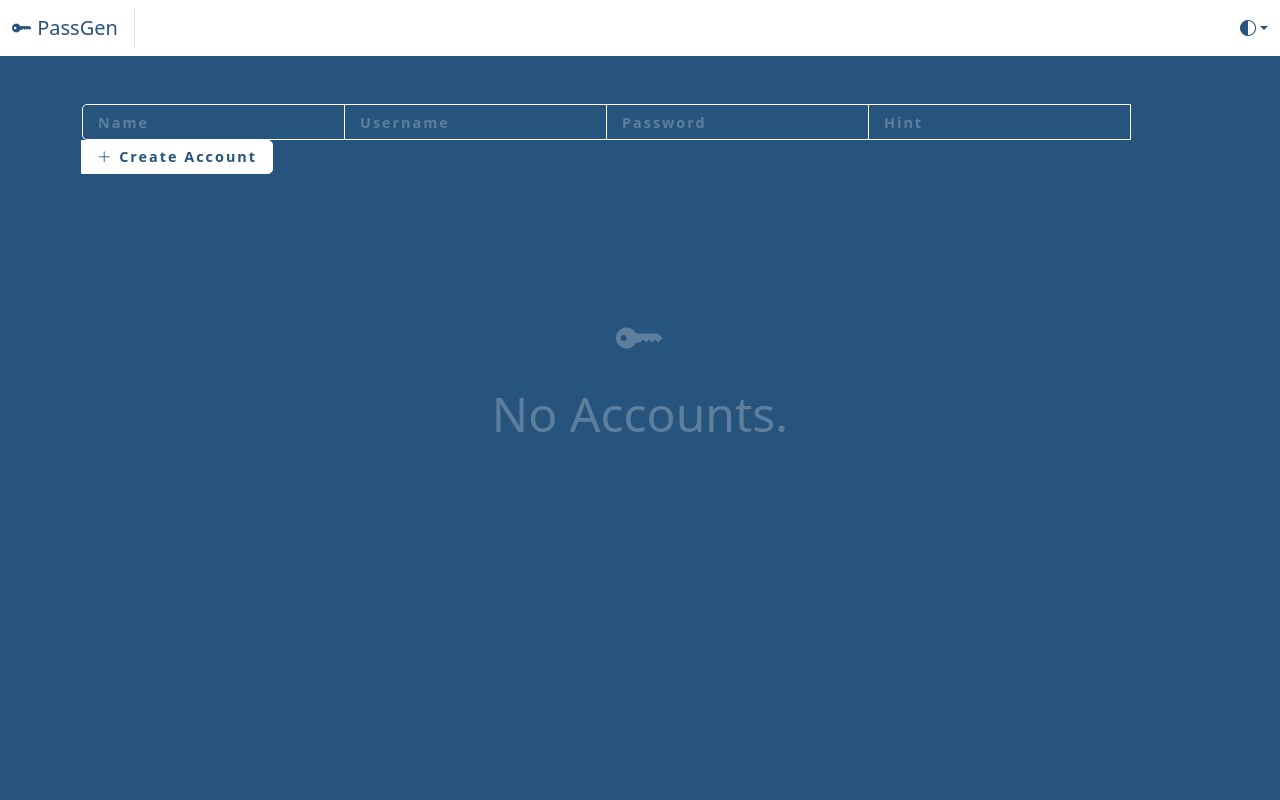
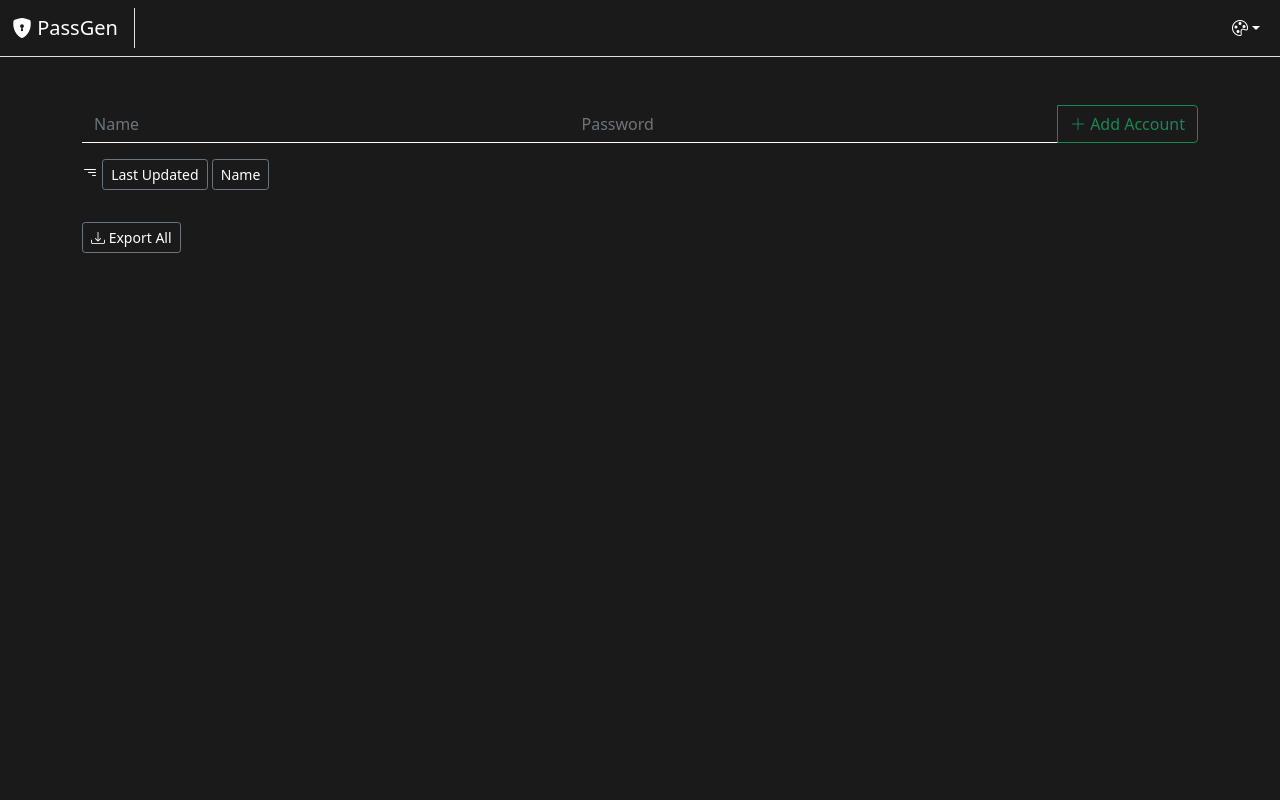
Before and after one commit to misterrager8/PassGen, a Flask app: page / in a window 1280 px wide. Run offline with Flask 2, Linux system fonts and the light colour scheme; some libraries are stand-ins or nearby versions.

Commit message:
v2.0.1 refactoring

```diff
--- a/PassGen/__init__.py
+++ b/PassGen/__init__.py
@@ -1,10 +1,8 @@
+import pymysql
 from flask import Flask
 from flask_sqlalchemy import SQLAlchemy
-import pymysql
 
 pymysql.install_as_MySQLdb()
-
-
 db = SQLAlchemy()
 
 
--- a/config.py
+++ b/PassGen/config.py
@@ -1,5 +1,6 @@
+import os
+
 import dotenv
-import os
 
 dotenv.load_dotenv()
 
--- a/PassGen/models.py
+++ b/PassGen/models.py
@@ -4,12 +4,12 @@ from PassGen import db
 class Account(db.Model):
     __tablename__ = "accounts"
 
-    id = db.Column(db.Integer, primary_key=True)
     name = db.Column(db.Text)
+    password = db.Column(db.Text)
     username = db.Column(db.Text)
-    password = db.Column(db.Text)
     hint = db.Column(db.Text)
     last_updated = db.Column(db.DateTime)
+    id = db.Column(db.Integer, primary_key=True)
 
     def __init__(self, **kwargs):
         super(Account, self).__init__(**kwargs)
--- a/PassGen/static/main.css
+++ b/PassGen/static/main.css
@@ -1,57 +1,28 @@
-:root, html[data-theme='dark'] {
-    --primary-bg: #26547C;
+:root, html[data-theme="dark"] {
+    --primary-bg: #1a1a1a;
     --primary-txt: white;
-    --secondary-bg: white;
-    --secondary-txt: #26547C;
 }
 
-html[data-theme='light'] {
+html[data-theme="light"] {
     --primary-bg: white;
-    --primary-txt: #26547C;
-    --secondary-bg: #26547C;
-    --secondary-txt: white;
+    --primary-txt: #1a1a1a;
 }
 
 a, a:hover {
+    color: inherit !important;
+    text-decoration: none;
     cursor: pointer;
-    text-decoration: none;
-    color: inherit;
 }
 
-.navbar, .btn-custom, .dropdown-menu, .dropdown-item {
-    background-color: var(--secondary-bg);
-    color: var(--secondary-txt);
-}
-
-body, .modal-content, .input-custom, .input-hidden, .btn-custom:hover, .card, .dropdown-item:hover {
+body, .dropdown-menu {
     background-color: var(--primary-bg);
     color: var(--primary-txt);
 }
 
-.border-custom, .btn-custom, .input-custom, .card-body {
-    border: 1px solid var(--primary-txt);
-    border-radius: 5px;
+.form-control, .form-control:focus, .form-control:read-only {
+    background-color: inherit;
+    color: inherit;
+    border: 0;
+    border-radius: 0;
+    border-bottom: 1px solid;
 }
-
-.font-custom, .btn-custom, ::placeholder, .dropdown-item {
-    letter-spacing: 2px;
-    font-weight: bold;
-    font-size: 0.9em;
-}
-
-.btn-custom, .input-custom {
-    padding: 5px 15px;
-}
-
-.btn-custom, .dropdown-item {
-    transition: background-color .5s;
-}
-
-.input-hidden {
-    border: 0;
-}
-
-::placeholder {
-    color: inherit;
-    opacity: 25%;
-}
--- a/PassGen/static/main.js
+++ b/PassGen/static/main.js
@@ -11,35 +11,21 @@ function toggleDiv(divId) {
     $('#' + divId).fadeToggle(150);
 }
 
-function refreshPage() {
-    $('#pageContent').load(location.href + ' #pageContent');
+function copyPass(accountId) {
+    $('#pass' + accountId).show();
+    $('#pass' + accountId).select();
+    document.execCommand('copy');
+    $('#pass' + accountId).hide();
+
+
+    $('#copyBtn' + accountId).toggleClass('bi-clipboard bi-clipboard-check text-success');
+    setTimeout(function() {
+        $('#copyBtn' + accountId).toggleClass('bi-clipboard bi-clipboard-check text-success');
+    }, 1500);
 }
 
-function createAccount() {
-    $('#spinner').show();
-    $.post('create_account', {
-        name: $('#name').val(),
-        username: $('#username').val(),
-        password: $('#password').val(),
-        hint: $('#hint').val()
-    }, function(data) {
-        refreshPage();
+function exportAccounts() {
+    $.get('export_accounts', function(data) {
+        $('#exportStatus').text(data);
     });
 }
-
-function deleteAccount(accountId) {
-    $('#spinner').show();
-    $.get('delete_account', {
-        id_: accountId
-    }, function(data) {
-        refreshPage();
-    });
-}
-
-function copyPass(accountId) {
-    document.getElementById('pass' + accountId).select();
-    document.execCommand('copy');
-
-    $('#copyBtn' + accountId).toggleClass('bi-clipboard bi-clipboard-check text-success');
-    setTimeout(function() { $('#copyBtn' + accountId).toggleClass('bi-clipboard bi-clipboard-check text-success'); }, 1500);
-}
--- a/PassGen/templates/base.html
+++ b/PassGen/templates/base.html
@@ -1,22 +1,22 @@
-<html>
+<html data-theme="dark">
+    {% import "macros.html" as macros with context %}
     <head>
+        <meta content="width=device-width, initial-scale=1" name="viewport">
+        <link href="https://cdn.jsdelivr.net/npm/bootstrap@5.1.3/dist/css/bootstrap.min.css" rel="stylesheet" integrity="sha384-1BmE4kWBq78iYhFldvKuhfTAU6auU8tT94WrHftjDbrCEXSU1oBoqyl2QvZ6jIW3" crossorigin="anonymous">
+        <link rel="stylesheet" href="https://cdn.jsdelivr.net/npm/bootstrap-icons@1.9.1/font/bootstrap-icons.css">
+        <script src="https://cdn.jsdelivr.net/npm/bootstrap@5.1.3/dist/js/bootstrap.bundle.min.js" integrity="sha384-ka7Sk0Gln4gmtz2MlQnikT1wXgYsOg+OMhuP+IlRH9sENBO0LRn5q+8nbTov4+1p" crossorigin="anonymous"></script>
         <link rel="icon" href="{{ url_for('static', filename='favicon.svg') }}">
-        <link href="https://cdn.jsdelivr.net/npm/bootstrap@5.1.3/dist/css/bootstrap.min.css" rel="stylesheet" integrity="sha384-1BmE4kWBq78iYhFldvKuhfTAU6auU8tT94WrHftjDbrCEXSU1oBoqyl2QvZ6jIW3" crossorigin="anonymous">
-        <link rel="stylesheet" href="https://cdn.jsdelivr.net/npm/bootstrap-icons@1.8.3/font/bootstrap-icons.css">
-        <script src="https://cdn.jsdelivr.net/npm/bootstrap@5.1.3/dist/js/bootstrap.bundle.min.js" integrity="sha384-ka7Sk0Gln4gmtz2MlQnikT1wXgYsOg+OMhuP+IlRH9sENBO0LRn5q+8nbTov4+1p" crossorigin="anonymous"></script>
         <link rel="stylesheet" href="{{ url_for('static', filename='main.css') }}">
     </head>
-    <nav class="navbar navbar-expand-lg">
+    <nav class="navbar navbar-expand-lg border-bottom">
         <div class="container-fluid">
-            <a href="{{ url_for('index') }}" class="navbar-brand pe-3 border-end"><i class="bi bi-key-fill"></i> PassGen</a>
-            <a class="navbar-toggler" data-bs-toggle="collapse" data-bs-target="#navContents">
-                <i class="bi bi-list"></i>
-            </a>
-            <div class="collapse navbar-collapse" id="navContents">
+            <a class="navbar-brand pe-3 border-end" href="{{ url_for('index') }}"><i class="bi bi-shield-lock-fill"></i> PassGen</a>
+            <a class="navbar-toggler" data-bs-toggle="collapse" data-bs-target="#navContent"><i class="bi bi-list"></i></a>
+            <div class="collapse navbar-collapse" id="navContent">
                 <ul class="navbar-nav ms-auto">
-                    <li class="nav-item">
-                        <a data-bs-toggle="dropdown" data-bs-target="#themes" class="dropdown-toggle"><i class="bi bi-circle-half"></i></a>
-                        <div class="dropdown-menu dropdown-menu-end text-center" id="themes">
+                    <li class="nav-item dropdown">
+                        <a class="nav-link dropdown-toggle" data-bs-toggle="dropdown" data-bs-target="#themes"><i class="bi bi-palette"></i></a>
+                        <div id="themes" class="dropdown-menu dropdown-menu-end text-center">
                             <a class="dropdown-item" onclick="changeTheme('light')">Light</a>
                             <a class="dropdown-item" onclick="changeTheme('dark')">Dark</a>
                         </div>
@@ -25,8 +25,8 @@
             </div>
         </div>
     </nav>
-    <div class="container my-5" id="pageContent">
-        <span class="spinner-border spinner-border-sm" id="spinner" style="display: none"></span>
+
+    <div class="container py-5" id="pageContent">
         {% block body %}
         {% endblock %}
         <script src="https://code.jquery.com/jquery-3.6.0.min.js" integrity="sha256-/xUj+3OJU5yExlq6GSYGSHk7tPXikynS7ogEvDej/m4=" crossorigin="anonymous"></script>
--- a/PassGen/templates/index.html
+++ b/PassGen/templates/index.html
@@ -2,20 +2,13 @@
 {% import "macros.html" as macros with context %}
 {% block body %}
 <title>PassGen</title>
-{{ macros.create_account_form() }}
-{% if accounts | length > 0 %}
-<div class="my-4 row">
+{{ macros.account_add_form() }}
+{{ macros.account_sorter() }}
+<div class="my-3 row">
     {% for i in accounts %}
     {{ macros.account_card(i) }}
     {% endfor %}
 </div>
-<a target="_blank" href="{{ url_for('export_all') }}" download="passes.csv" class="font-custom"><i class="bi bi-download"></i> Export All</a>
-{% else %}
-<div class="h-50 w-100 d-flex opacity-25">
-    <div class="align-self-center mx-auto" style="font-size: 3em">
-        <p class="bi bi-key-fill text-center"></p>
-        <p>No Accounts.</p>
-    </div>
-</div>
-{% endif %}
+<a onclick="exportAccounts()" class="btn btn-sm btn-outline-secondary"><i class="bi bi-download"></i> Export All</a>
+<span class="text-success" id="exportStatus"></span>
 {% endblock %}
--- a/PassGen/templates/macros.html
+++ b/PassGen/templates/macros.html
@@ -1,45 +1,52 @@
-{% macro create_account_form() %}
-<form onsubmit="event.preventDefault(); createAccount()" class="input-group">
-    <input required autocomplete="off" class="input-custom" id="name" placeholder="Name">
-    <input autocomplete="off" class="input-custom" id="username" placeholder="Username">
-    <input required autocomplete="off" class="input-custom" id="password" placeholder="Password">
-    <input autocomplete="off" class="input-custom" id="hint" placeholder="Hint">
-    <button class="btn-custom"><i class="bi bi-plus-lg"></i> Create Account</button>
-</form>
-{% endmacro %}
-
-{% macro edit_account_form(account) %}
-<form method="POST" class="input-group" action="{{ url_for('edit_account', id_=account.id) }}">
-    <input required autocomplete="off" class="input-custom" name="name" placeholder="Name" value="{{ account.name }}">
-    <input autocomplete="off" class="input-custom" name="username" placeholder="Username" value="{{ account.username }}">
-    <input required autocomplete="off" class="input-custom" name="password" placeholder="Password" value="{{ account.password }}">
-    <input autocomplete="off" class="input-custom" name="hint" placeholder="Hint" value="{{ account.hint }}">
-    <button class="btn-custom"><i class="bi bi-pen"></i> Edit Account</button>
-</form>
-{% endmacro %}
-
-{% macro account_card(account) %}
-<div class="card col-xl-4 border-0">
-    <div class="card-body mb-4" onmouseenter="$('#pass' + {{ account.id }}).removeClass('invisible')" onmouseleave="$('#pass' + {{ account.id }}).addClass('invisible')">
-        <p class="font-custom" style="font-size: 2em">{{ account.name }}</p>
-        <p><i class="bi bi-person-fill"></i> {{ account.username or '(No Username)' }}</p>
-        <input readonly value="{{ account.password }}" class="input-hidden invisible font-monospace mb-2" id="pass{{ account.id }}" autocomplete="off">
-        <p class="fst-italic opacity-50"><i class="bi bi-lightbulb"></i> {{ account.hint or 'No Hints' }}</p>
+{% macro account_card(account_) %}
+<div class="col-xl-4">
+    <div class="p-3 border-bottom mb-3">
+        <div>
+            <span class="fs-4">{{ account_.name }}</span><br>
+            <span class="{% if not account_.username %}invisible{% endif %} fst-italic text-secondary"><i class="bi bi-person"></i> {{ account_.username }}</span><br>
+            <span class="fst-italic text-secondary">
+                <i class="bi bi-pen"></i> Last Updated: {{ account_.last_updated.strftime('%-m-%-d-%y') }}
+            </span><br>
+            <span class="{% if not account_.hint %}invisible{% endif %} fst-italic text-secondary"><i class="bi bi-question-lg"></i> {{ account_.hint }}</span>
+        </div>
+        <input style="display: none" id="pass{{ account_.id }}" readonly autocomplete="off" class="form-control border-0 p-0 font-monospace" value="{{ account_.password }}">
         <div class="mt-3">
-            <a onclick="copyPass({{ account.id }})"><i id="copyBtn{{ account.id }}" class="bi bi-clipboard me-2"></i></a>
-            <a data-bs-toggle="modal" data-bs-target="#edit{{ account.id }}"><i class="bi bi-pen me-2"></i></a>
-            <a class="text-danger" onclick="toggleDiv('deleteAccount' + {{ account.id }})"><i class="bi bi-trash3"></i></a>
-            <a class="text-danger font-custom" onclick="deleteAccount({{ account.id }})" id="deleteAccount{{ account.id }}" style="display: none">Delete?</a>
-            <small class="fst-italic opacity-50 float-end">Updated {{ account.last_updated.strftime('%m-%d-%Y') }}</small>
+            <a class="btn btn-sm btn-outline-secondary" onclick="toggleDiv('edit' + {{ account_.id }})"><i class="bi bi-pen"></i></a>
+            <a class="btn btn-sm btn-outline-secondary" onclick="toggleDiv('pass' + {{ account_.id }})"><i class="bi bi-eye"></i></a>
+            <a class="btn btn-sm btn-outline-secondary" onclick="copyPass({{ account_.id }})"><i class="bi bi-clipboard" id="copyBtn{{ account_.id }}"></i></a>
+            <a class="btn btn-sm text-danger btn-outline-danger" onclick="toggleDiv('deleteAccount' + {{ account_.id }})"><i class="bi bi-trash3"></i></a>
+            <a class="text-danger" href="{{ url_for('delete_account', id_=account_.id) }}" id="deleteAccount{{ account_.id }}" style="display: none">Delete?</a>
         </div>
-    </div>
-</div>
-
-<div class="modal" id="edit{{ account.id }}">
-    <div class="modal-dialog modal-xl">
-        <div class="modal-content p-3">
-            {{ edit_account_form(account) }}
+        <div class="mt-3" id="edit{{ account_.id }}" style="display: none">
+            {{ account_edit_form(account_) }}
         </div>
     </div>
 </div>
 {% endmacro %}
+
+{% macro account_add_form() %}
+<form method="POST" action="{{ url_for('add_account') }}" class="input-group">
+    <input required class="form-control" name="name" autocomplete="off" placeholder="Name">
+    <input required class="form-control" name="password" autocomplete="off" placeholder="Password">
+    <button class="btn btn-outline-success"><i class="bi bi-plus-lg"></i> Add Account</button>
+</form>
+{% endmacro %}
+
+{% macro account_edit_form(account_) %}
+<form method="POST" action="{{ url_for('edit_account', id_=account_.id) }}" class="">
+    <input required class="form-control mb-2" name="name" autocomplete="off" placeholder="Name" value="{{ account_.name }}">
+    <input class="form-control mb-2" name="username" autocomplete="off" placeholder="Username" value="{{ account_.username or '' }}">
+    <input required class="form-control mb-2" name="password" autocomplete="off" placeholder="Password" value="{{ account_.password }}">
+    <input class="form-control mb-2" name="hint" autocomplete="off" placeholder="Hint" value="{{ account_.hint or '' }}">
+    <button class="btn btn-outline-secondary w-100"><i class="bi bi-pen"></i> Edit Account</button>
+</form>
+{% endmacro %}
+
+{% macro account_sorter() %}
+<div>
+    <span><i class="bi bi-filter-right"></i></span>
+    {% if order_by != 'id desc' %}<a href="{{ url_for('index', order_by='id desc') }}" class="btn btn-sm btn-outline-secondary">Recently Added</a>{% endif %}
+    {% if order_by != 'last_updated desc' %}<a href="{{ url_for('index', order_by='last_updated desc') }}" class="btn btn-sm btn-outline-secondary">Last Updated</a>{% endif %}
+    {% if order_by != 'name' %}<a href="{{ url_for('index', order_by='name') }}" class="btn btn-sm btn-outline-secondary">Name</a>{% endif %}
+</div>
+{% endmacro %}
--- a/PassGen/views.py
+++ b/PassGen/views.py
@@ -1,23 +1,28 @@
-from flask import render_template, current_app, request, redirect, url_for
+import datetime
+import os
+from pathlib import Path
+
+from flask import current_app, redirect, render_template, request
+
+from PassGen import db
 from PassGen.models import Account
-from PassGen import db
-import datetime
 
 
 @current_app.route("/")
 def index():
-    return render_template("index.html", accounts=Account.query.all())
+    order_by = request.args.get("order_by", default="id desc")
+    accounts = Account.query.order_by(db.text(order_by)).all()
+    return render_template("index.html", accounts=accounts, order_by=order_by)
 
 
-@current_app.route("/create_account", methods=["POST"])
-def create_account():
+@current_app.route("/add_account", methods=["POST"])
+def add_account():
     account_ = Account(
         name=request.form["name"],
-        username=request.form["username"],
         password=request.form["password"],
-        hint=request.form["hint"],
         last_updated=datetime.datetime.now(),
     )
+
     db.session.add(account_)
     db.session.commit()
 
@@ -27,12 +32,14 @@ def create_account():
 @current_app.route("/edit_account", methods=["POST"])
 def edit_account():
     account_ = Account.query.get(int(request.args.get("id_")))
-
     account_.name = request.form["name"]
     account_.username = request.form["username"]
     account_.hint = request.form["hint"]
-    if account_.password != request.form["password"]:
-        account_.last_updated = datetime.datetime.now()
+    account_.last_updated = (
+        datetime.datetime.now()
+        if account_.password != request.form["password"]
+        else account_.last_updated
+    )
     account_.password = request.form["password"]
 
     db.session.commit()
@@ -43,17 +50,18 @@ def edit_account():
 @current_app.route("/delete_account")
 def delete_account():
     account_ = Account.query.get(int(request.args.get("id_")))
+
     db.session.delete(account_)
     db.session.commit()
 
     return redirect(request.referrer)
 
 
-@current_app.route("/export_all")
-def export_all():
-    return "\n".join(
-        [
-            "%s,%s,%s,%s,%s" % (i.name, i.username, i.password, i.hint, i.last_updated)
-            for i in Account.query.all()
-        ]
-    )
+@current_app.route("/export_accounts")
+def export_accounts():
+    export_path = Path(os.getcwd()) / "passgen.txt"
+    with open(export_path, "w") as f:
+        for i in Account.query.all():
+            f.write(f"{i.name},{i.username or ''},{i.password}\n")
+
+    return f"Exported to {export_path}"
--- a/app.py
+++ /dev/null
@@ -1,7 +0,0 @@
-from PassGen import create_app
-import config
-
-app = create_app(config)
-
-if __name__ == "__main__":
-    app.run()
--- a/requirements.txt
+++ b/requirements.txt
@@ -1,4 +1,7 @@
-Flask==2.1.2
+click==8.1.3
+Flask==2.0.0
 Flask_SQLAlchemy==2.5.1
 PyMySQL==1.0.2
+pyperclip==1.8.2
 python-dotenv==0.20.0
+setuptools==63.1.0
```
Also changed, not shown: PassGen/cli.py (added, +67 -0 lines), setup.py (added, +9 -0 lines), PassGen/static/favicon.svg, README.md, 1 other file.
